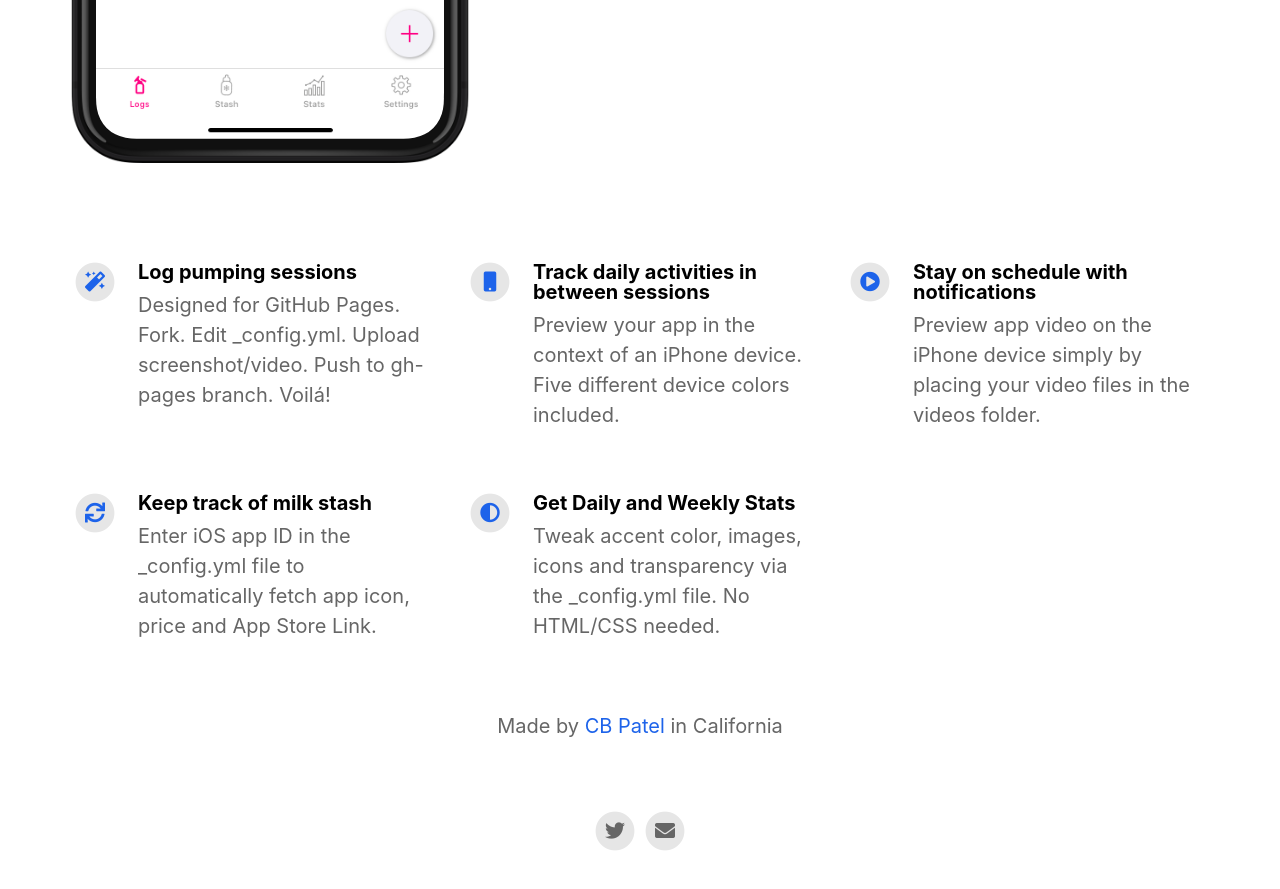
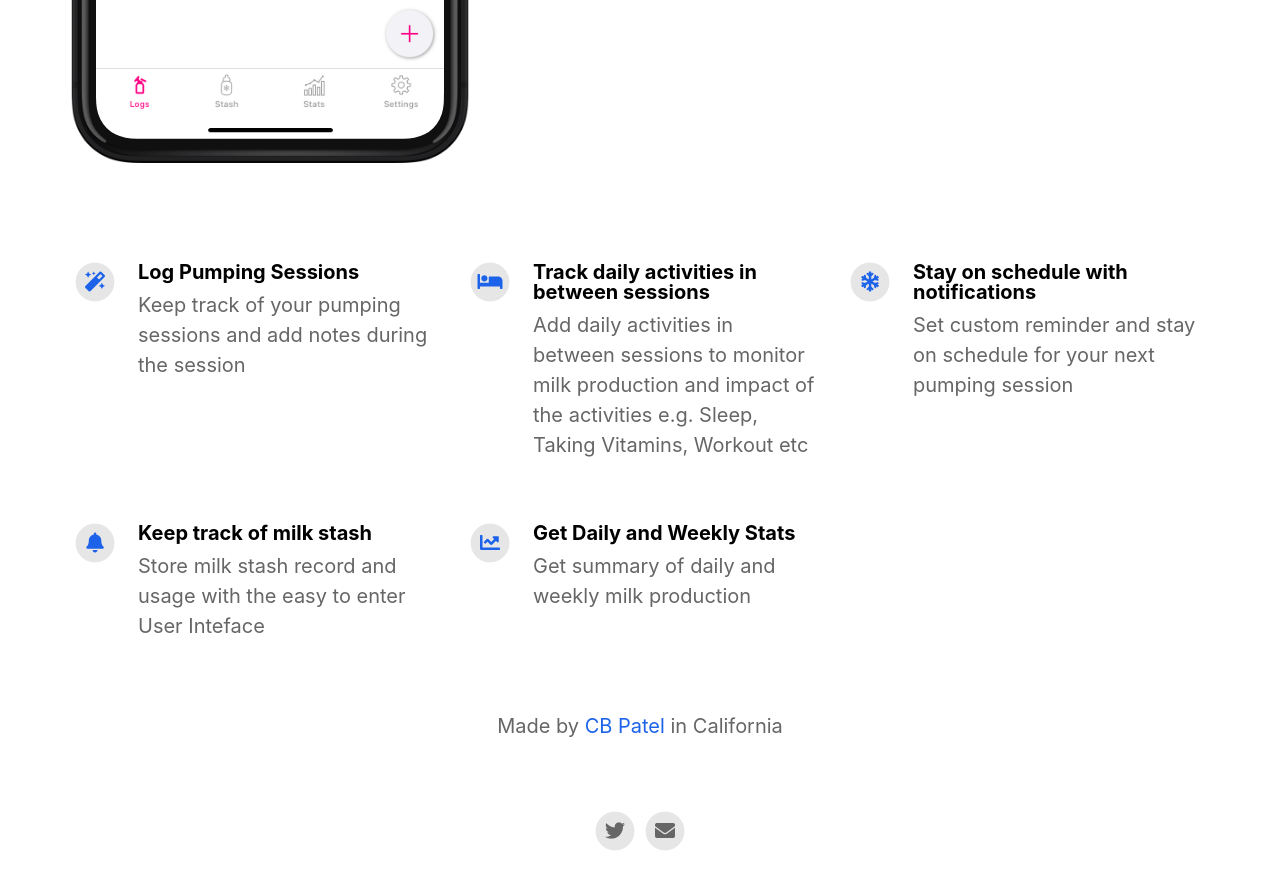
Before and after one commit to pumpdiaryapp/main, a Jekyll site: the page built from index.html, in a window 1280 px wide and 900 px high, scrolled down 822 px. Shown: the top 889 px of the window. Built offline with Jekyll 4.4.1, drawn with Linux system fonts in a browser that asks for light colours; nearby versions of some CDN libraries.

Commit message:
More updates to the features

```diff
--- a/_config.yml
+++ b/_config.yml
@@ -34,25 +34,25 @@ youtube_username                          :
 # Feature List                            Edit, add or remove features to be presented.
 features                                  :
 
-    - title                                 : Log pumping sessions
-      description                           : Designed for GitHub Pages. Fork. Edit _config.yml. Upload screenshot/video. Push to gh-pages branch. Voilá!
+    - title                                 : Log Pumping Sessions
+      description                           : Keep track of your pumping sessions and add notes during the session
       fontawesome_icon_name                 : magic
 
     - title                                 : Track daily activities in between sessions
-      description                           : Preview your app in the context of an iPhone device. Five different device colors included.
-      fontawesome_icon_name                 : mobile
+      description                           : Add daily activities in between sessions to monitor milk production and impact of the activities e.g. Sleep, Taking Vitamins, Workout etc
+      fontawesome_icon_name                 : bed
 
     - title                                 : Stay on schedule with notifications
-      description                           : Preview app video on the iPhone device simply by placing your video files in the videos folder.
-      fontawesome_icon_name                 : play-circle
+      description                           : Set custom reminder and stay on schedule for your next pumping session
+      fontawesome_icon_name                 : snowflake
 
     - title                                 : Keep track of milk stash
-      description                           : Enter iOS app ID in the _config.yml file to automatically fetch app icon, price and App Store Link.
-      fontawesome_icon_name                 : sync
+      description                           : Store milk stash record and usage with the easy to enter User Inteface
+      fontawesome_icon_name                 : bell
 
     - title                                 : Get Daily and Weekly Stats
-      description                           : Tweak accent color, images, icons and transparency via the _config.yml file. No HTML/CSS needed.
-      fontawesome_icon_name                 : adjust
+      description                           : Get summary of daily and weekly milk production
+      fontawesome_icon_name                 : chart-line
 
 
 
```
